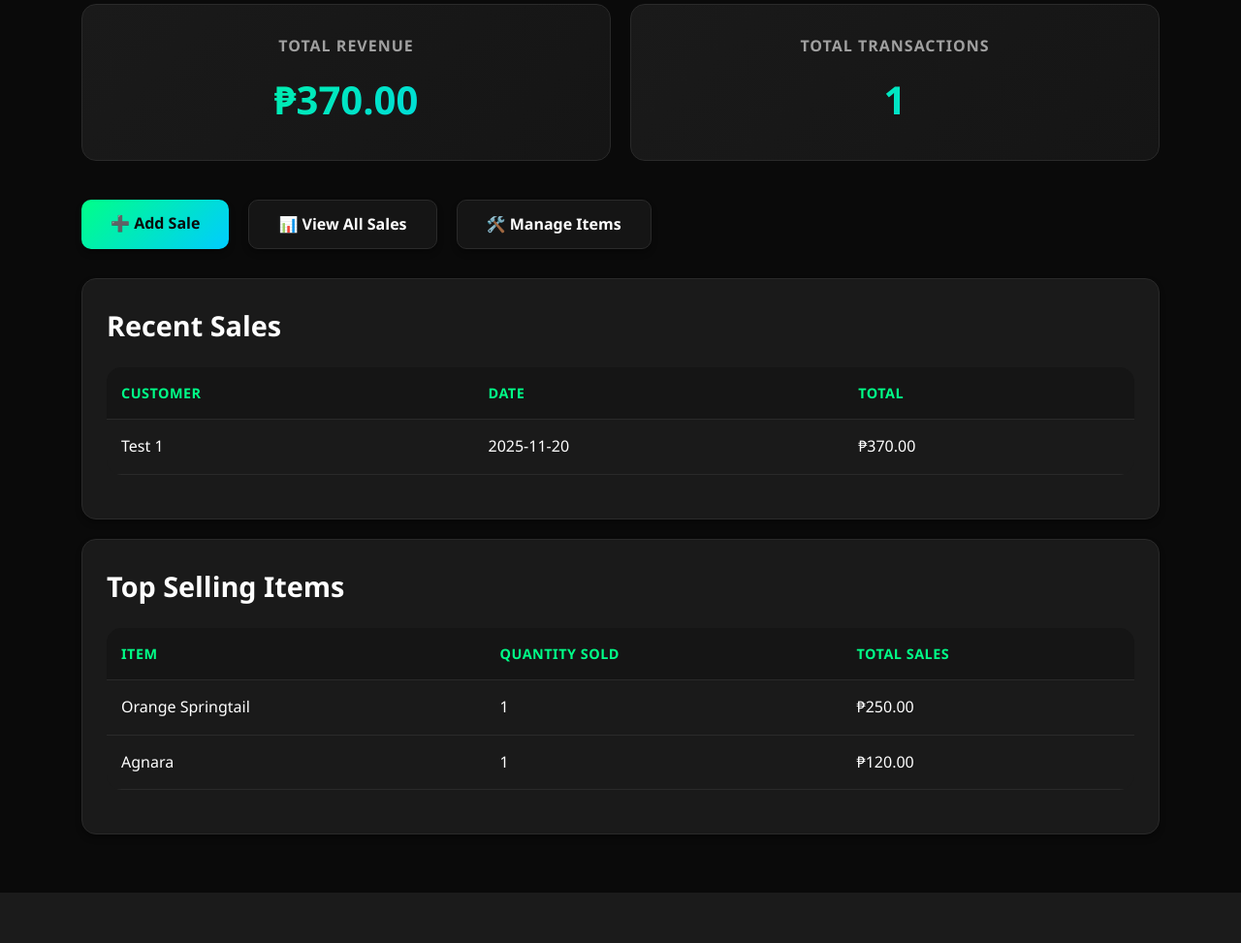
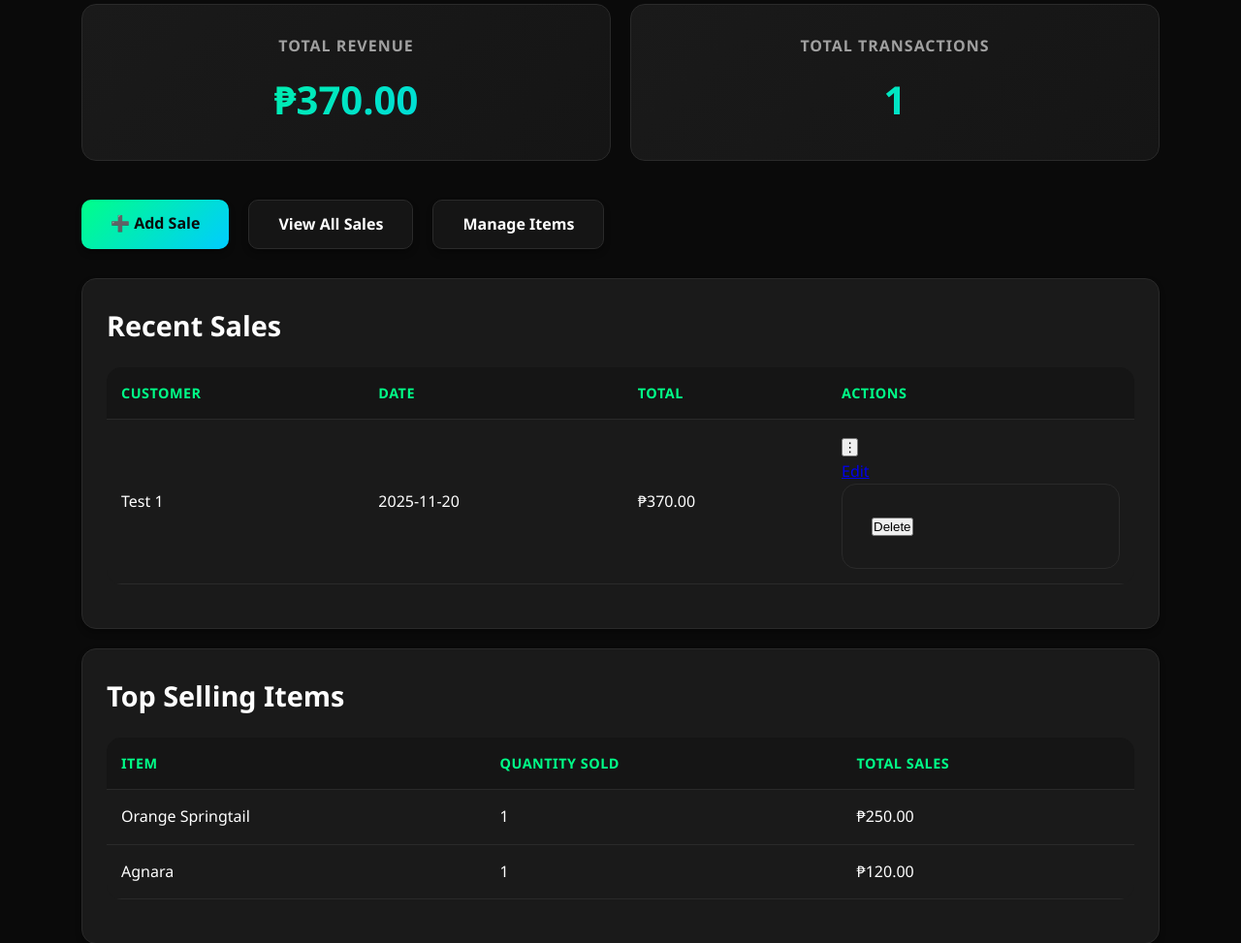
Before and after one commit to atsumixx/Microfauna, a Flask app: page / in a window 1280 px wide. Shown: the part 130-1103 px from the top of the page at 97% size. Before the commit the page ends 1051 px from the top, so only its background shows below. Run offline with Flask 3, Linux system fonts and the light colour scheme; data comes from the database, SQL or seed files in the repository.

Commit message:
Enhance dashboard with action buttons and dropdowns
Added action buttons and dropdown functionality for recent sales.

```diff
--- a/templates/dashboard.html
+++ b/templates/dashboard.html
@@ -25,8 +25,8 @@
         <!-- Action Buttons -->
         <div class="actions">
             <a class="btn" href="{{ url_for('add_sale') }}">➕ Add Sale</a>
-            <a class="btn btn-secondary" href="{{ url_for('view_sales') }}">📊 View All Sales</a>
-            <a class="btn btn-secondary" href="{{ url_for('manage_items') }}">🛠️ Manage Items</a>
+            <a class="btn btn-secondary" href="{{ url_for('view_sales') }}">View All Sales</a>
+            <a class="btn btn-secondary" href="{{ url_for('manage_items') }}">Manage Items</a>
         </div>
 
         <!-- Recent Sales -->
@@ -39,14 +39,26 @@
                         <th>Customer</th>
                         <th>Date</th>
                         <th>Total</th>
+                        <th>Actions</th>
                     </tr>
                 </thead>
                 <tbody>
                     {% for sale in recent_sales %}
                     <tr>
-                        <td>{{ sale['customer_name'] }}</td>
-                        <td>{{ sale['date'] }}</td>
-                        <td>₱{{ "%.2f"|format(sale['total']) }}</td>
+                        <td>{{ sale.customer_name }}</td>
+                        <td>{{ sale.date }}</td>
+                        <td>₱{{ "%.2f"|format(sale.total) }}</td>
+                        <td>
+                            <div class="actions-menu">
+                                <button class="actions-btn" onclick="toggleDropdown('recent-{{ sale.id }}')">⋮</button>
+                                <div id="dropdown-recent-{{ sale.id }}" class="dropdown-content">
+                                    <a href="{{ url_for('edit_sale', sale_id=sale.id) }}">Edit</a>
+                                    <form method="POST" action="{{ url_for('delete_sale', sale_id=sale.id) }}" style="margin: 0;" onsubmit="return confirm('Are you sure you want to delete this sale?');">
+                                        <button type="submit" class="delete">Delete</button>
+                                    </form>
+                                </div>
+                            </div>
+                        </td>
                     </tr>
                     {% endfor %}
                 </tbody>
@@ -69,9 +81,9 @@
                 <tbody>
                     {% for item in top_items %}
                     <tr>
-                        <td>{{ item['item_name'] }}</td>
-                        <td>{{ item['total_qty'] }}</td>
-                        <td>₱{{ "%.2f"|format(item['total_sales']) }}</td>
+                        <td>{{ item.item_name }}</td>
+                        <td>{{ item.total_qty }}</td>
+                        <td>₱{{ "%.2f"|format(item.total_sales) }}</td>
                     </tr>
                     {% endfor %}
                 </tbody>
@@ -79,5 +91,33 @@
         </div>
         {% endif %}
     </div>
+
+    <script>
+        function toggleDropdown(dropdownId) {
+            const fullId = 'dropdown-' + dropdownId;
+
+            // Close all other dropdowns
+            document.querySelectorAll('.dropdown-content').forEach(function(dropdown) {
+                if (dropdown.id !== fullId) {
+                    dropdown.classList.remove('show');
+                }
+            });
+
+            // Toggle the clicked dropdown
+            const clickedDropdown = document.getElementById(fullId);
+            if (clickedDropdown) {
+                clickedDropdown.classList.toggle('show');
+            }
+        }
+
+        // Close dropdowns when clicking outside
+        window.onclick = function(event) {
+            if (!event.target.matches('.actions-btn')) {
+                document.querySelectorAll('.dropdown-content').forEach(function(dropdown) {
+                    dropdown.classList.remove('show');
+                });
+            }
+        }
+    </script>
 </body>
 </html>
```
